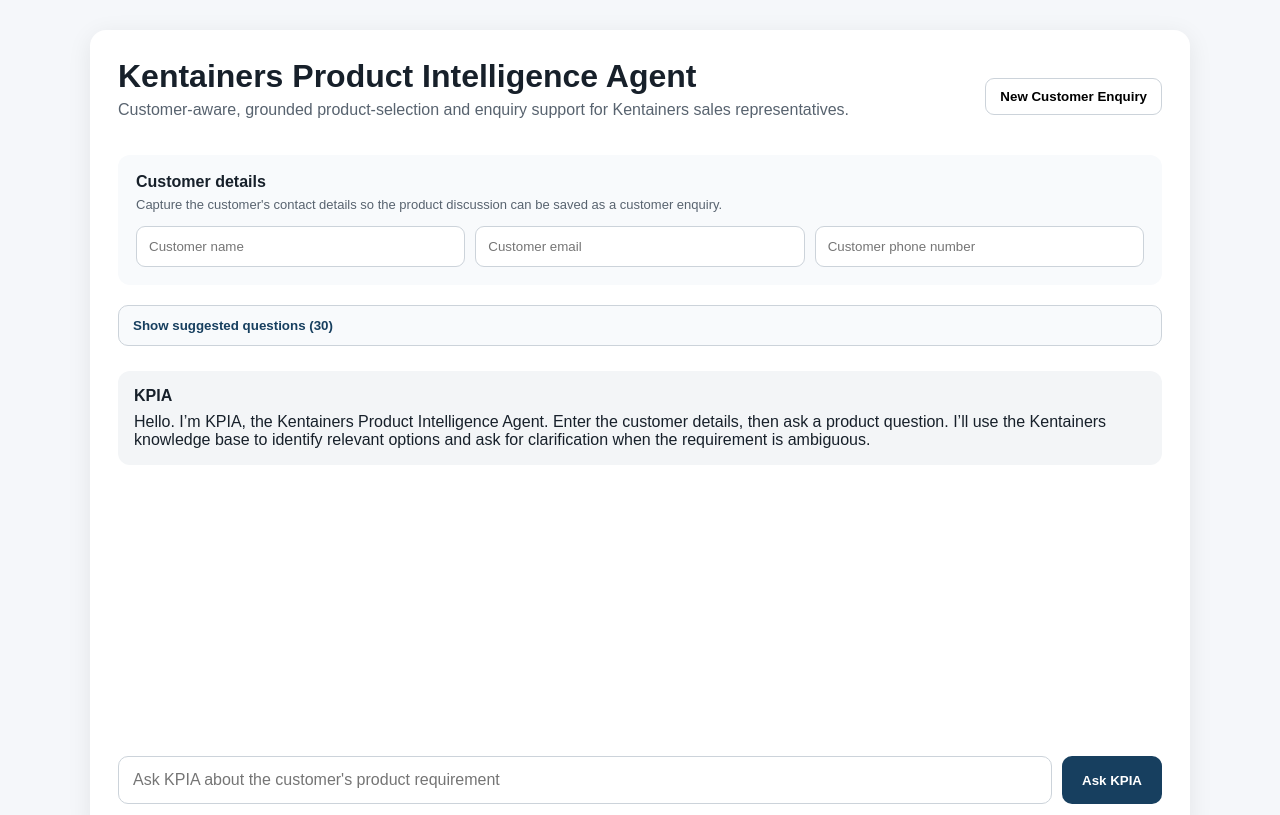
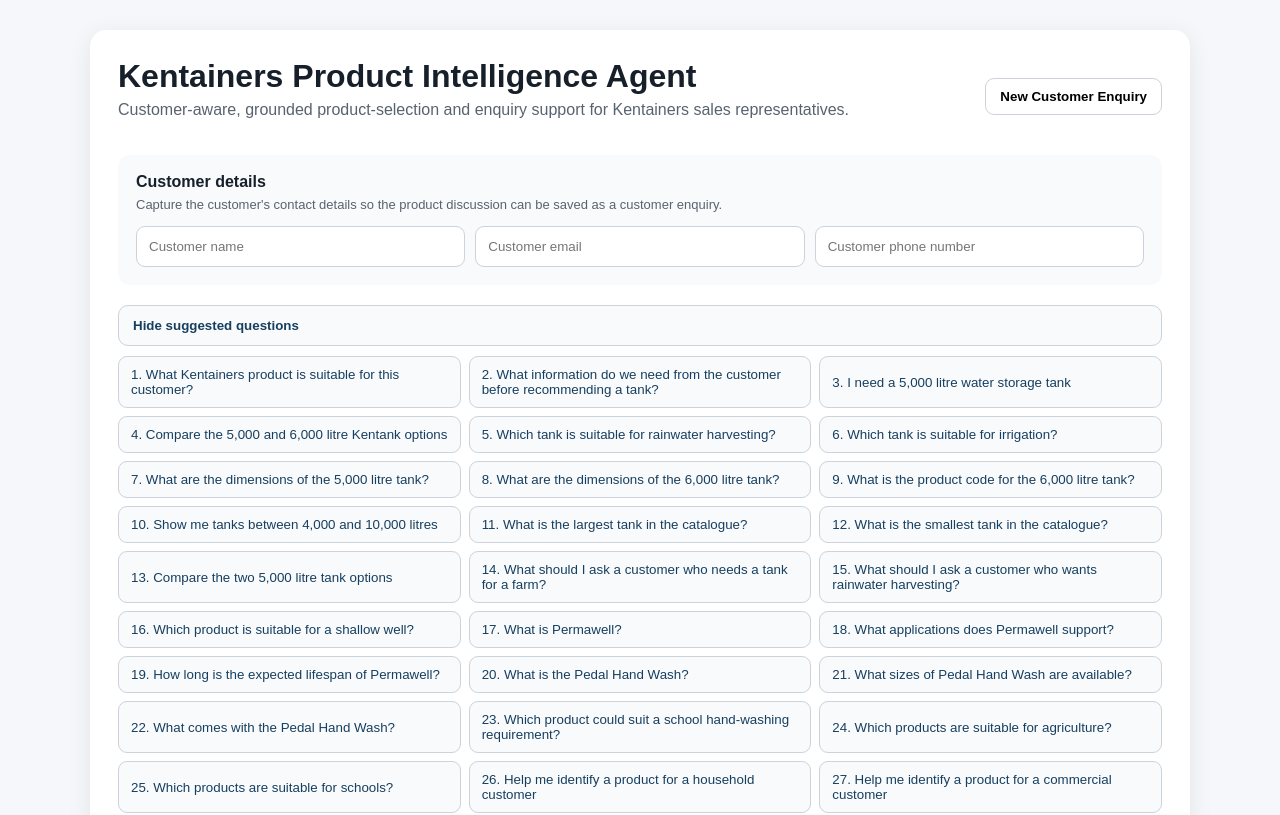
Before and after one commit to mangofredrick/Kentainers-Product-AI, a Next.js app: page / in a window 1280 px wide. Shown: the top 815 px of the page. Built offline with nearby package versions, Linux system fonts and the light colour scheme.

Commit message:
fix: show starter questions on KPIA UI

```diff
--- a/app/page.tsx
+++ b/app/page.tsx
@@ -39,10 +39,10 @@
  const[customerEmail,setCustomerEmail]=useState("");
  const[customerPhone,setCustomerPhone]=useState("");
  const[enquiryId,setEnquiryId]=useState("");
- const[showStarterQuestions,setShowStarterQuestions]=useState(false);
+ const[showStarterQuestions,setShowStarterQuestions]=useState(true);
  const[messages,setMessages]=useState<Message[]>([{role:"assistant",text:"Hello. I’m KPIA, the Kentainers Product Intelligence Agent. Enter the customer details, then ask a product question. I’ll use the Kentainers knowledge base to identify relevant options and ask for clarification when the requirement is ambiguous."}]);
  const[loading,setLoading]=useState(false);
- function newEnquiry(){setCustomerName("");setCustomerEmail("");setCustomerPhone("");setEnquiryId("");setInput("");setShowStarterQuestions(false);setMessages([{role:"assistant",text:"New customer enquiry started. Enter the customer's name, email and phone number, then ask a product question."}]);}
+ function newEnquiry(){setCustomerName("");setCustomerEmail("");setCustomerPhone("");setEnquiryId("");setInput("");setShowStarterQuestions(true);setMessages([{role:"assistant",text:"New customer enquiry started. Enter the customer's name, email and phone number, then ask a product question."}]);}
  async function send(text?:string){
   const question=(text??input).trim();
   if(!question||loading)return;
```
